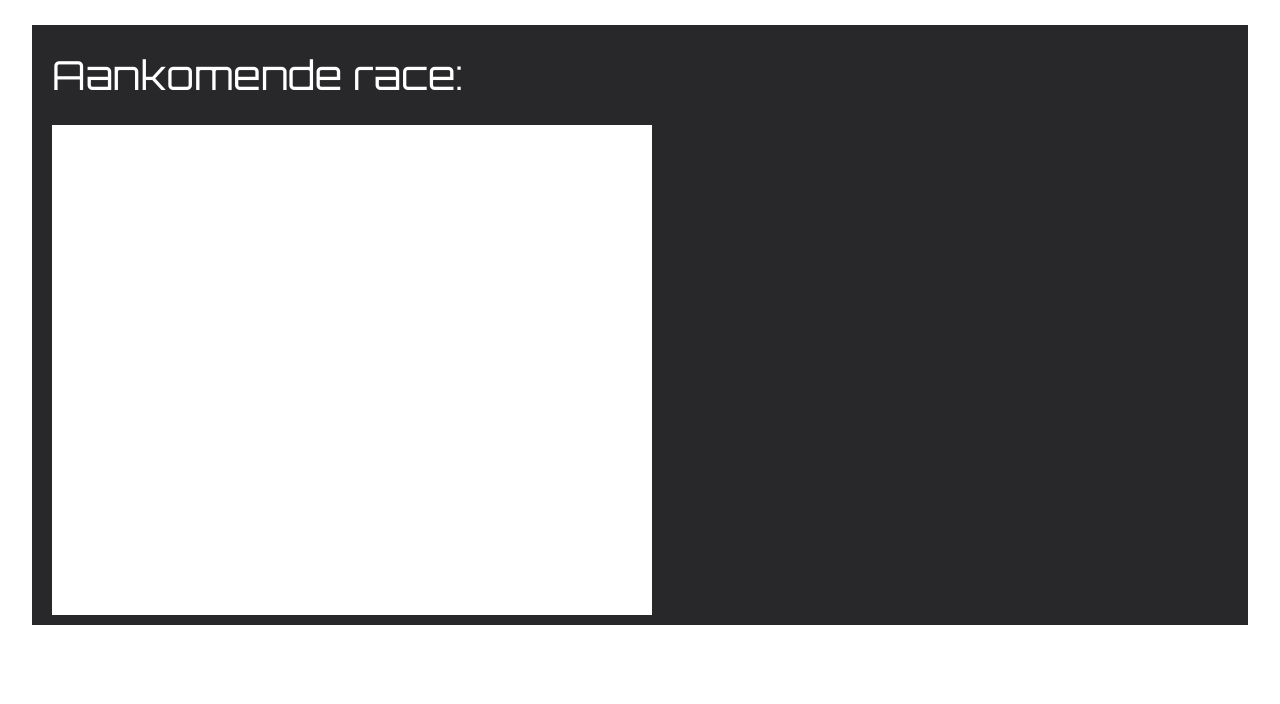
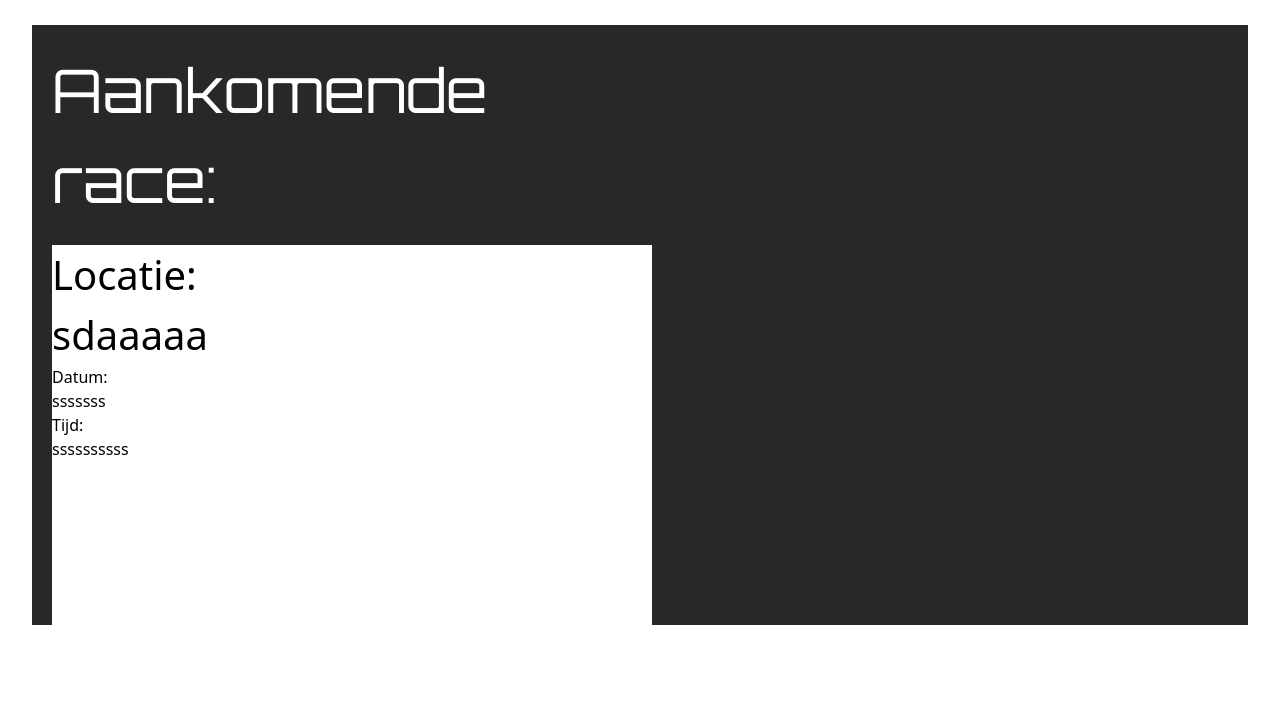
Before and after one commit to RafaelOudshoorn/f1-dr-ho-s, a PHP site: page / in a window 1280 px wide. Shown: the part 80-784 px from the top of the page. Run offline with PHP 8.4, Linux system fonts and the light colour scheme; the visitor is signed in with stand-in values (Sample User, id 1).

Commit message:
test font size

```diff
--- a/css/index.css
+++ b/css/index.css
@@ -8,13 +8,17 @@
 }
 .nextTitle{
     color: white;
-    font-size: 40px;
+    font-size: 60px;
     padding: 20px;
 }
 .nextBlock{
     background-color: white;
     color: black;
-    height: 490px;
+    height: 460px;
     width: 600px;
     margin-left: 20px;
 }
+.nextDetail{
+    font-size: 40px;
+    color: black;
+}
--- a/index.php
+++ b/index.php
@@ -16,7 +16,21 @@
                         Aankomende race:
                     </div>
                     <div class="nextBlock">
-
+                        <div class="nextDetail">
+                            Locatie:
+                            <br>
+                            sdaaaaa
+                        </div>
+                        <div>
+                            Datum:
+                            <br>
+                            sssssss
+                        </div>
+                        <div>
+                            Tijd:
+                            <br>
+                            ssssssssss
+                        </div>
                     </div>
                 </div>
             </div>
```
